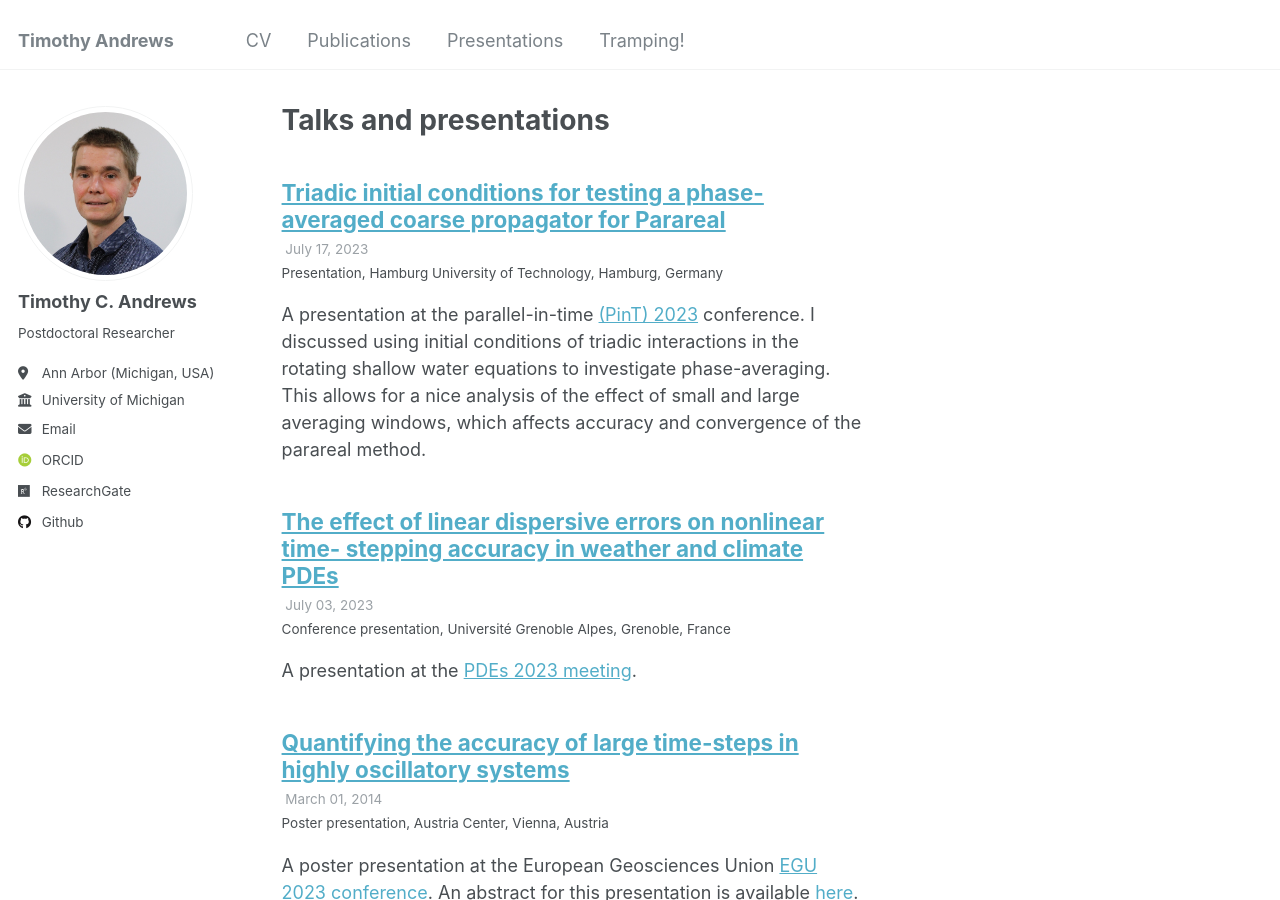
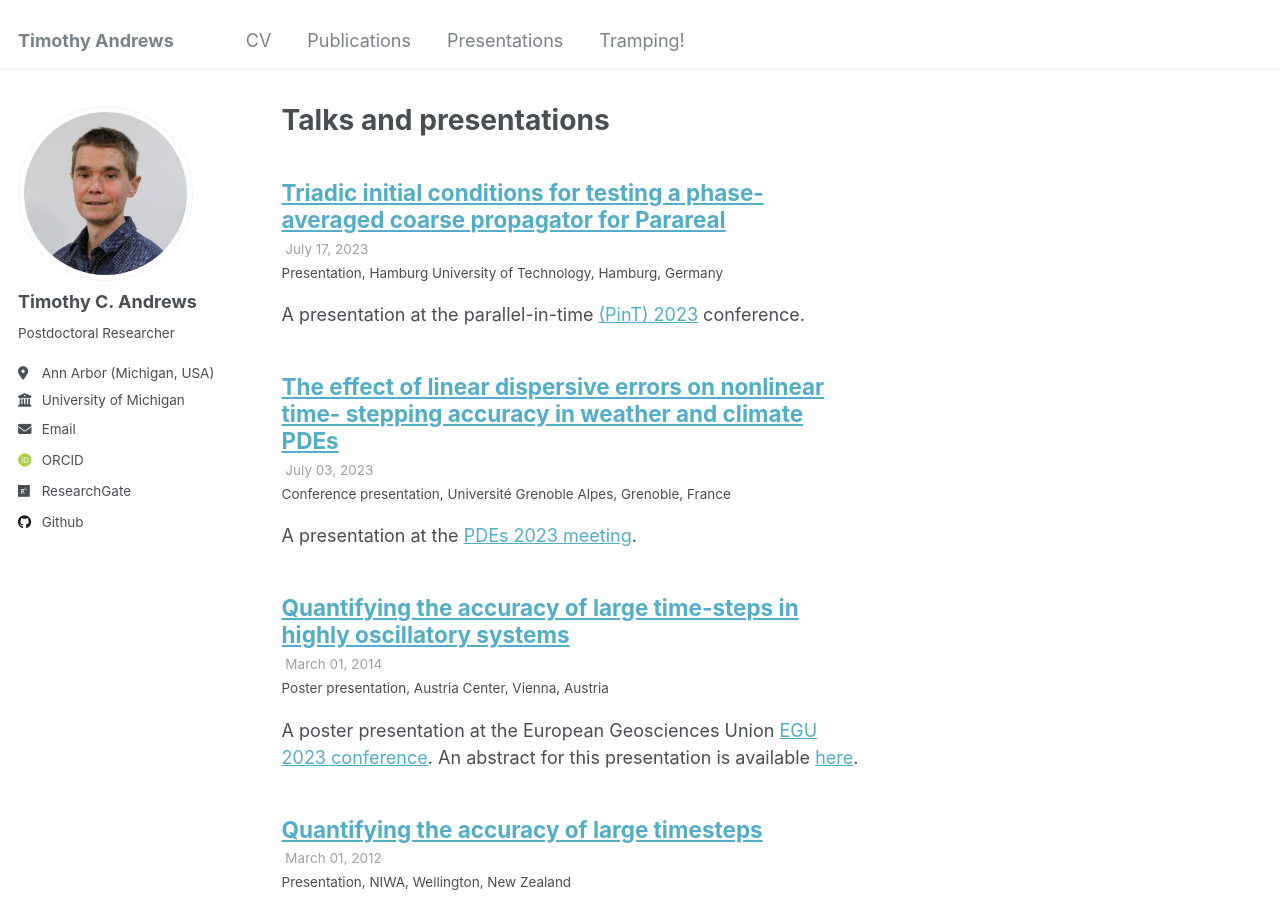
Before and after one commit to ta440/ta440.github.io, a Jekyll site: the page built from _pages/talks.html, in a window 1280 px wide and 900 px high. Built offline with Jekyll 4.4.1, drawn with Linux system fonts in a browser that asks for light colours; some web fonts are replaced.

Commit message:
Update 2023-07-17-pint.md

```diff
--- a/_talks/2023-07-17-pint.md
+++ b/_talks/2023-07-17-pint.md
@@ -8,4 +8,4 @@ date: 2023-07-17
 location: "Hamburg, Germany"
 ---
 
-A presentation at the parallel-in-time [(PinT) 2023](https://www.mat.tuhh.de/veranstaltungen/pint2023/) conference. I discussed using initial conditions of triadic interactions in the rotating shallow water equations to investigate phase-averaging. This allows for a nice analysis of the effect of small and large averaging windows, which affects accuracy and convergence of the parareal method.
+A presentation at the parallel-in-time [(PinT) 2023](https://www.mat.tuhh.de/veranstaltungen/pint2023/) conference.
```
